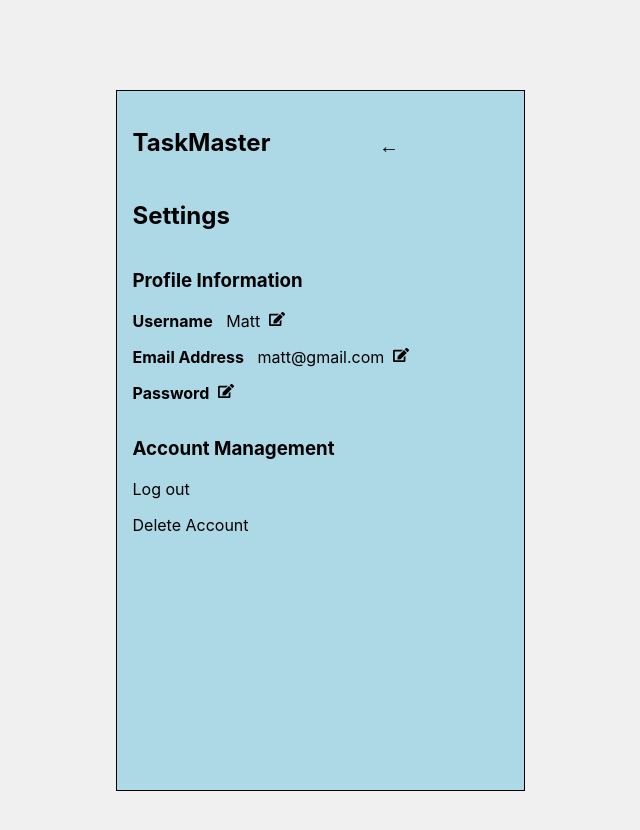
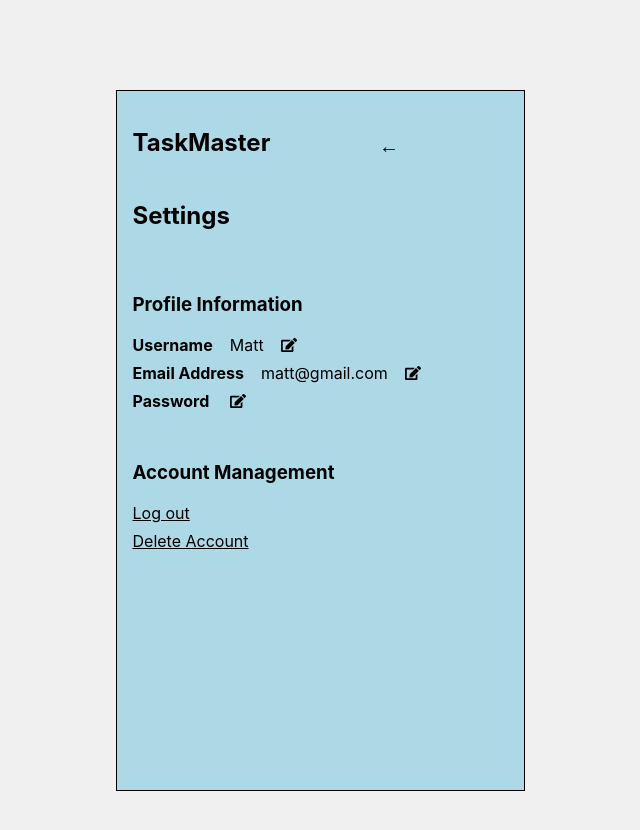
Before and after one commit to matthewlukyanov2/Task-Master, a React (Create React App) app in the folder taskmaster-app/: page /settings/account in a window 1280 px wide. Shown: the top 830 px of the page, without its empty margins (320-960 px from the left). Built offline with nearby package versions, Linux system fonts and the light colour scheme.

Commit message:
added css styles to the settings page to keep the existing styling for the settings pages

```diff
--- a/taskmaster-app/src/styles/Settings.css
+++ b/taskmaster-app/src/styles/Settings.css
@@ -47,3 +47,24 @@
     text-decoration: underline;
     cursor: pointer;
   }
+
+  .section {
+    margin-top: 1.5rem;
+  }
+
+  .section p {
+    margin: 0.5rem 0;
+    display: flex;
+    align-items: center;
+    gap: 8px;
+  }
+
+  .edit-icon {
+    cursor: pointer;
+    color: black;
+  }
+
+  .clickable {
+    cursor: pointer;
+    text-decoration: underline;
+  }
```
